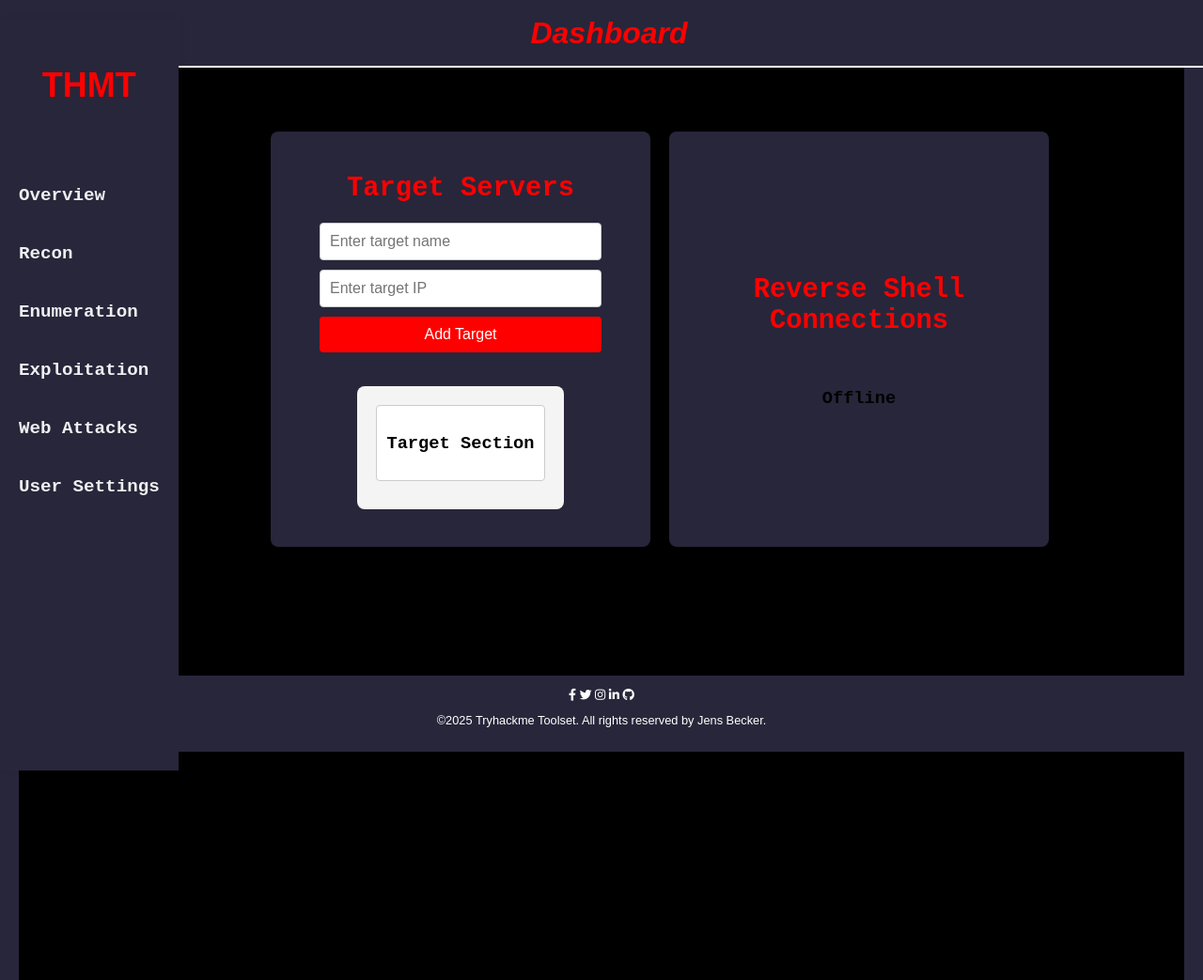
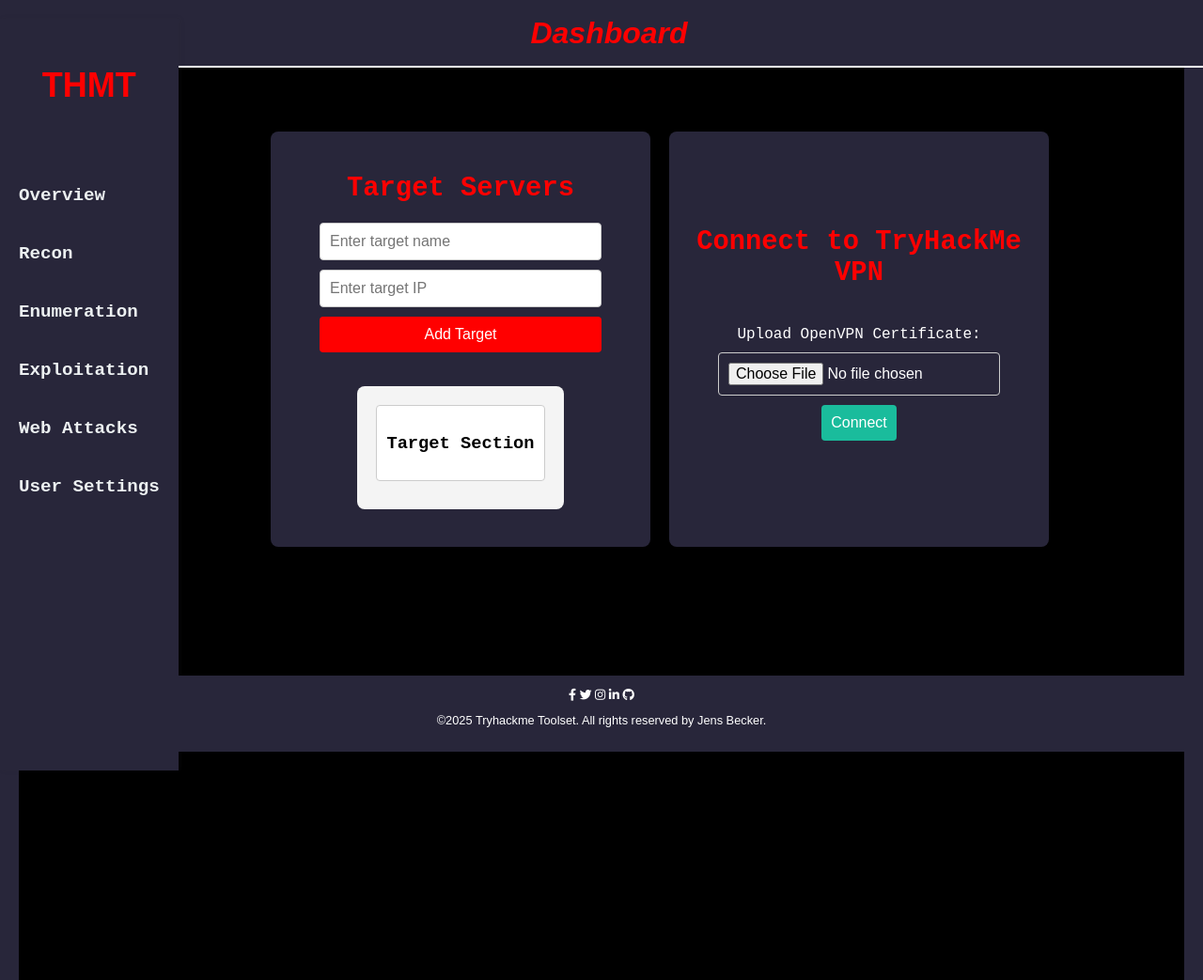
Before and after one commit to jensbecker-dev/THMT, a Flask app: page / in a window 1280 px wide. Shown: the top 1043 px of the page at 94% size. Run offline with Flask 3, Linux system fonts and the light colour scheme.

Commit message:
added openvpn panel

```diff
--- a/backend/app.py
+++ b/backend/app.py
@@ -1,3 +1,5 @@
+import os
+import subprocess
 from flask import Flask, jsonify, render_template, request, redirect, url_for, flash
 
 # Create a Flask application
@@ -16,6 +18,31 @@
     target_name = data.get('name')
     target_ip = data.get('ip')
     return jsonify({"message": f"Target {target_name} with IP {target_ip} added successfully!"})
+
+# Route to handle OpenVPN connection
+@app.route('/connect-vpn', methods=['POST'])
+def connect_vpn():
+    if 'vpn-file' not in request.files:
+        flash('No file uploaded.', 'error')
+        return redirect(url_for('serve_index'))
+
+    vpn_file = request.files['vpn-file']
+
+    # Save the uploaded file to a temporary location
+    temp_path = os.path.join('/tmp', vpn_file.filename)
+    vpn_file.save(temp_path)
+
+    try:
+        # Run the OpenVPN command using subprocess
+        command = ['sudo', 'openvpn', temp_path]
+        with subprocess.Popen(command, stdout=subprocess.PIPE, stderr=subprocess.PIPE) as process:
+            print(process)
+            flash('Connecting to VPN...', 'success')
+    except Exception as e:
+        flash(f'Failed to connect to VPN: {str(e)}', 'error')
+        return redirect(url_for('serve_index'))
+
+    return redirect(url_for('serve_index'))
 
 # Login Page
 @app.route('/login', methods=['GET', 'POST'])
--- a/backend/static/styles.css
+++ b/backend/static/styles.css
@@ -412,8 +412,48 @@
     background-color: #ff0000;
     color: #fff;
 }
-.reverse-shell-list {
+/* VPN Panel Styling */
+#vpn-form {
+    display: flex;
+    flex-direction: column;
+    gap: 10px;
+    align-items: center;
+    margin-top: 20px;
+}
 
+#vpn-form label {
+    font-size: 1em;
+    color: #ffffff;
+}
+
+#vpn-form input {
+    padding: 10px;
+    font-size: 1em;
+    border: 1px solid #ccc;
+    border-radius: 4px;
+    width: 100%;
+    max-width: 300px;
+}
+
+#vpn-form button {
+    padding: 10px;
+    font-size: 1em;
+    background-color: #1abc9c;
+    color: #fff;
+    border: none;
+    border-radius: 4px;
+    cursor: pointer;
+    transition: background-color 0.3s ease;
+}
+
+#vpn-form button:hover {
+    background-color: #16a085;
+}
+
+#vpn-status {
+    margin-top: 20px;
+    font-size: 1em;
+    color: #ffffff;
 }
 /* Modal styling */
 .modal {
--- a/backend/templates/index.html
+++ b/backend/templates/index.html
@@ -98,17 +98,16 @@
                         </div>
                     </div>
                     <!-- Section 2 -->
-                    <div class="dashboard-section" id="section-2">
-                        <h2>Reverse Shell Connections</h2>
-                        <form id="reverse-shell-list">
+                    <div class="dashboard-section" id="section-3">
+                        <h2>Connect to TryHackMe VPN</h2>
+                        <form id="vpn-form" action="/connect-vpn" method="POST" enctype="multipart/form-data">
+                            <label for="vpn-file">Upload OpenVPN Certificate:</label>
+                            <input type="file" id="vpn-file" name="vpn-file" accept=".ovpn" required>
+                            <button type="submit">Connect</button>
                         </form>
-                            <ul id="reverse-shell-list">
-                                <!-- Active reverse shell connections will be dynamically added here -->
-                            </ul>
-                            <li class="target-list">
-                                <h3>Offline</h3>
-                            </li>
-                        </form>
+                        <div id="vpn-status">
+                            <!-- VPN connection status will be displayed here -->
+                        </div>
                     </div>
                 </div>
             </div>
```
Also changed, not shown: README.md, image-1.png (deleted), image.png (added).
